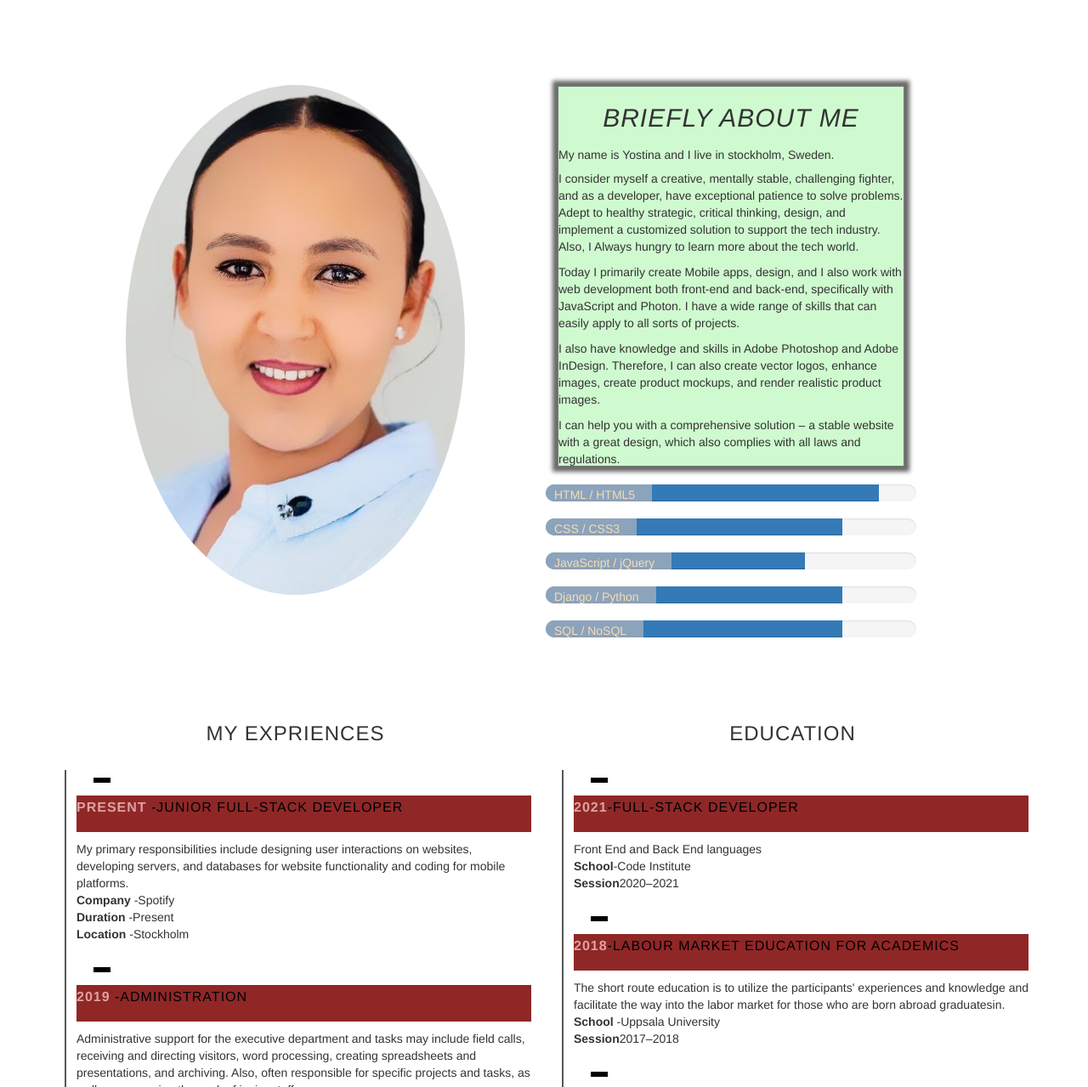
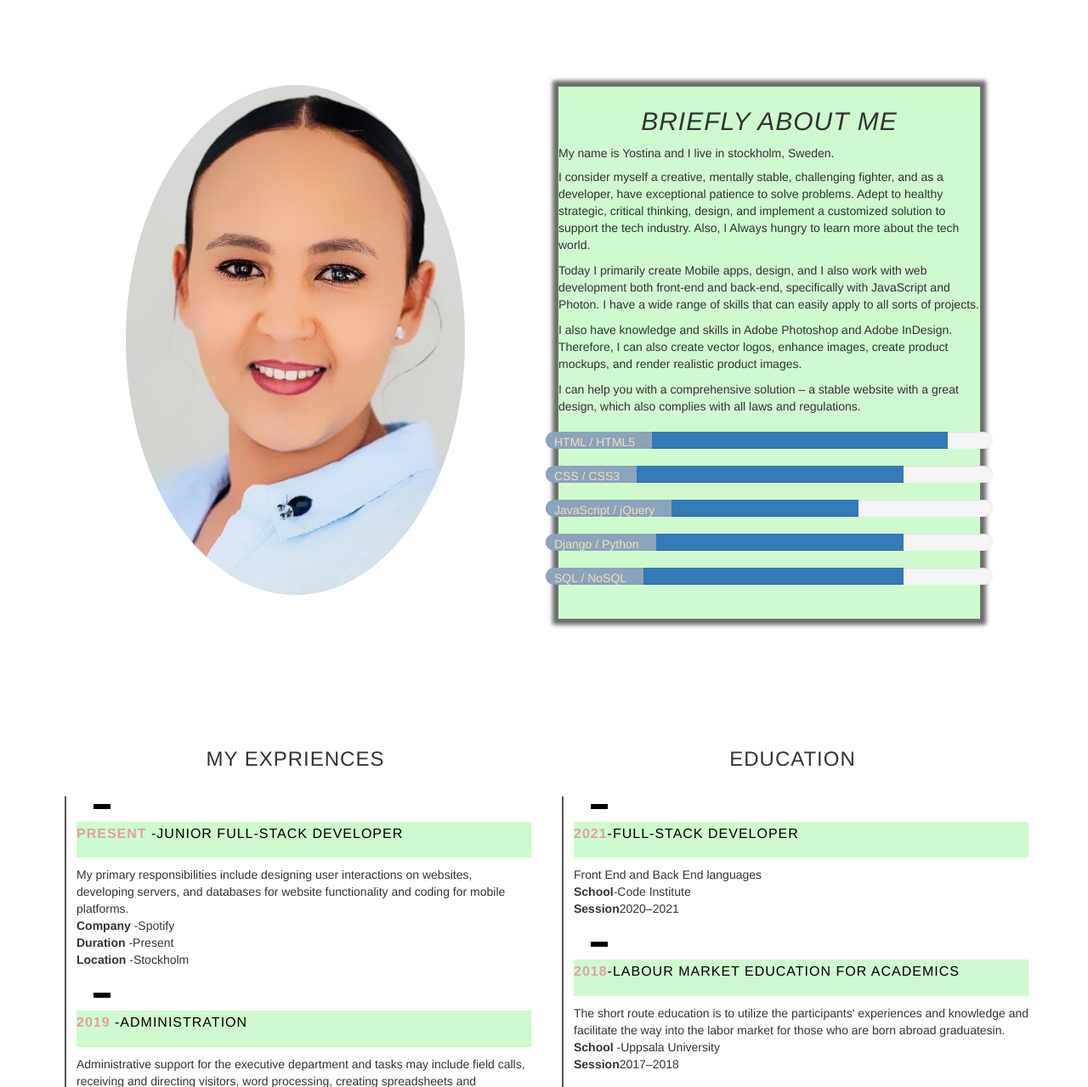
Before and after one commit to YOSTINA-dh/-Milestone-Project-one, a plain HTML site: page index.html in a window 1280 px wide. Shown: the part 800-2079 px from the top of the page at 85% size. Drawn offline with nearby package versions, Linux system fonts and the light colour scheme.

Commit message:
initial commit

```diff
--- a/assets/css/style.css
+++ b/assets/css/style.css
@@ -207,8 +207,8 @@ a.navbar-brand {
 }
 .boxed {
     border: 2px solid rgb(112, 117, 112) ;
-    width: 410px;
-    height: 450px;
+    width: 500px;
+    height: inherit;
     background-color: rgb(207, 250, 207);
     -moz-box-shadow: 0 0 5px 5px #666;
     -webkit-box-shadow: 0 0 5px 5px #666;
@@ -221,6 +221,8 @@ a.navbar-brand {
     }
   h1,
   h2{
+      padding: 4px;
+      width: 30%;
       font-family:sans-serif;
       font-style: oblique;
       font-weight:bolder;
@@ -233,10 +235,7 @@ a.navbar-brand {
     padding-top: 30px;
     padding-bottom: 30px;
 
-
 }
-
-
 
 
     .timeline {
@@ -271,7 +270,7 @@ a.navbar-brand {
 
 
 .timeline li h4 {
-    background-color: rgb(143, 39, 39);
+    background-color: rgb(207, 250, 207);
     padding: 5px 0px 20px;
     color:black;
     font-size: 16px;
```
